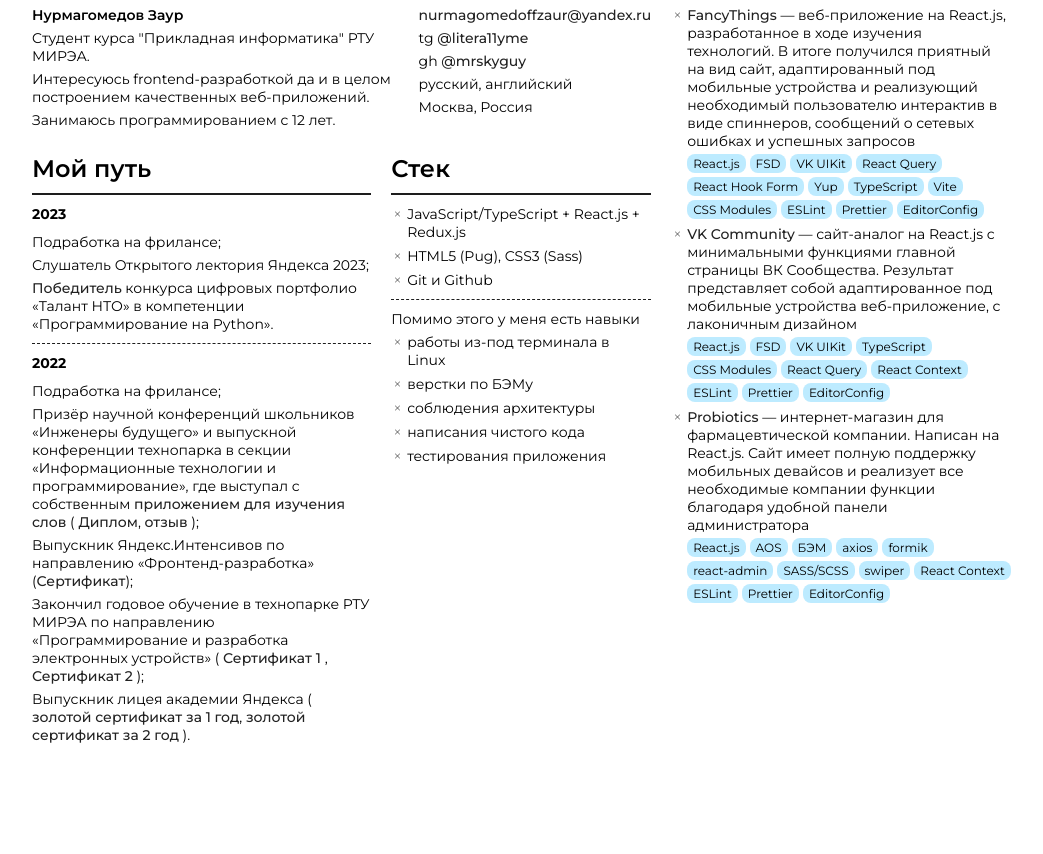
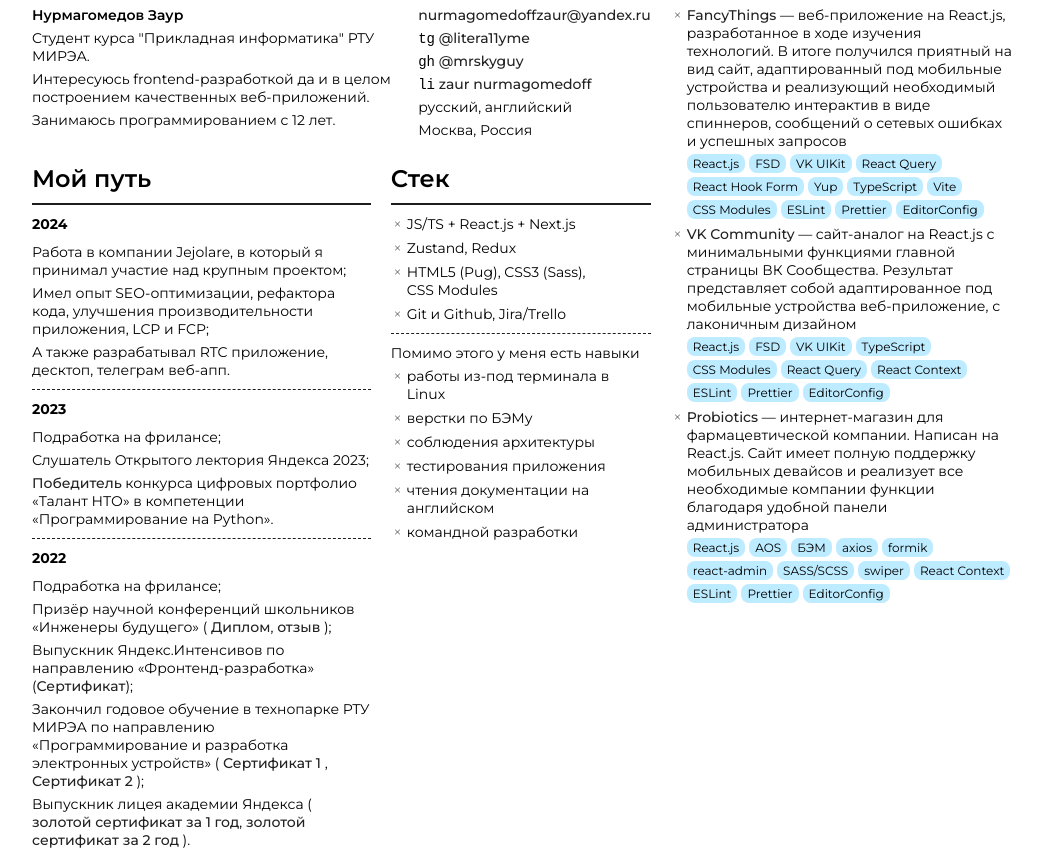
Before and after one commit to mrSkyGuy/aboutme, a plain HTML site: page index.html in a window 1280 px wide. Shown: the part 90-944 px from the top of the page, without its empty margins (108-1151 px from the left). Before the commit the page ends 839 px from the top, so only its background shows below. Drawn offline with Linux system fonts and the light colour scheme.

Commit message:
improvements

```diff
--- a/index.html
+++ b/index.html
@@ -28,8 +28,9 @@
     <div class="block">
       <h2>Контакты</h2>
       <p><a href="mailto:nurmagomedoffzaur@yandex.ru" target="_blank">nurmagomedoffzaur@yandex.ru</a></p>
-      <p>tg <a href="https://t.me/litera11yme" target="_blank">@litera11yme</a></p>
-      <p>gh <a href="https://github.com/mrskyguy" target="_blank">@mrskyguy</a></p>
+      <p><code>tg</code> <a href="https://t.me/litera11yme" target="_blank">@litera11yme</a></p>
+      <p><code>gh</code> <a href="https://github.com/mrskyguy" target="_blank">@mrskyguy</a></p>
+      <p><code>li</code> <a href="https://www.linkedin.com/in/zaur-nurmagomedoff-1b4429310/" target="_blank">zaur nurmagomedoff</a></p>
       <p>русский, английский</p>
       <p>Москва, Россия</p>
     </div>
@@ -38,6 +39,13 @@
   <div class="horizontal-container">
     <div class="block road">
       <h2>Мой путь</h2>
+
+      <h3>2024</h3>
+      <p>Работа в компании Jejolare, в который я принимал участие над крупным проектом;</p>
+      <p>Имел опыт SEO-оптимизации, рефактора кода, улучшения производительности приложения, LCP и FCP;</p>
+      <p>А также разрабатывал RTC приложение, десктоп, телеграм веб-апп.</p>
+
+      <div class="splitter"></div>
 
       <h3>2023</h3>
       <p>Подработка на фрилансе;</p>
@@ -51,11 +59,7 @@
       <h3>2022</h3>
       <p>Подработка на фрилансе;</p>
       <p>
-        Призёр научной конференций школьников «Инженеры будущего» и выпускной конференции технопарка в секции
-        «Информационные технологии и программирование», где выступал с собственным
-        <a href="https://github.com/mrskyguy/app-for-learningwords" target="_blank">
-          приложением для изучения слов
-        </a> (
+        Призёр научной конференций школьников «Инженеры будущего» (
         <a href="https://github.com/mrskyguy/aboutme/blob/master/attachments/future.png" target="_blank">Диплом</a>,
         <a href="https://github.com/mrskyguy/aboutme/blob/master/attachments/feedback.png" target="_blank">отзыв</a>
         );
@@ -89,9 +93,10 @@
     <div class="block stack">
       <h2>Стек</h2>
       <ul>
-        <li>JavaScript/TypeScript + React.js + Redux.js</li>
-        <li>HTML5 (Pug), CSS3 (Sass)</li>
-        <li>Git и Github</li>
+        <li>JS/TS + React.js + Next.js</li>
+        <li>Zustand, Redux</li>
+        <li>HTML5 (Pug), CSS3 (Sass), CSS&nbsp;Modules</li>
+        <li>Git и Github, Jira/Trello</li>
       </ul>
       <div class="splitter"></div>
       <p>Помимо этого у меня есть навыки</p>
@@ -99,8 +104,9 @@
         <li>работы из-под терминала в Linux</li>
         <li>верстки по БЭМу</li>
         <li>соблюдения архитектуры</li>
-        <li>написания чистого кода</li>
         <li>тестирования приложения</li>
+        <li>чтения документации на английском</li>
+        <li>командной разработки</li>
       </ul>
     </div>
   </div>
--- a/style.css
+++ b/style.css
@@ -3,6 +3,10 @@
 * {
     font-size: 14px;
     font-family: "Montserrat", Arial, Helvetica, sans-serif;
+}
+
+code {
+    font-family: 'Courier New', Courier, monospace;
 }
 
 a {
```
